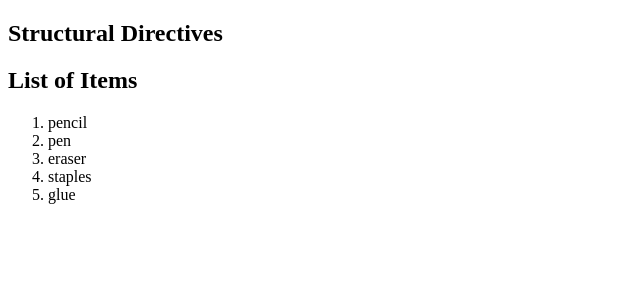
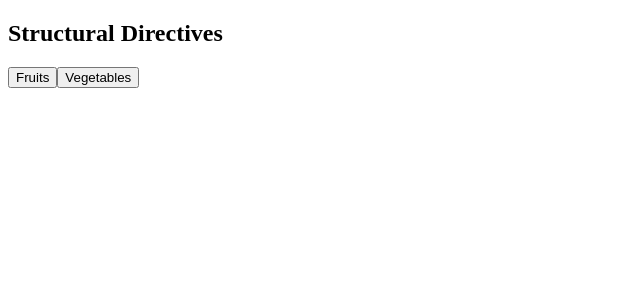
Before and after one commit to jackofalltradesprogrammer/AngularBootCamp, an Angular app: page / in a window 1280 px wide. Shown: the top 300 px of the page, without its empty margins (0-640 px from the left). Built offline with nearby package versions, Linux system fonts and the light colour scheme.

Commit message:
D4 - Example to display lists of items using *ngFor with buttons

```diff
--- a/src/app/app.component.html
+++ b/src/app/app.component.html
@@ -1,8 +1,10 @@
 <h2> Structural Directives </h2>
-
-<h2> List of Items</h2>
+<button (click)='display("fruits")'>Fruits</button>
+<button (click)='display("vegetables")'>Vegetables</button>
+<h2> {{title}}</h2>
 <ol>
   <li *ngFor='let item of items'>
     {{item}}
   </li>
 </ol>
+{{msg}}
--- a/src/app/app.component.ts
+++ b/src/app/app.component.ts
@@ -6,10 +6,21 @@ import { Component } from '@angular/core';
   styleUrls: ['./app.component.css']
 })
 export class AppComponent {
+  title:string;
+  items: String[] =[];
+  msg: string;
+  display(p){
+    if(p=="fruits"){
+      this.items = ['grapes', 'mango', 'apple','strawberry', 'blueberry'];
+      this.title = ' List of Vegetables'
+      this.msg = 'Count of Vegetables ' + this.items.length;
+    }
+    else if (p=="vegetables"){
+      this.items = ['potato', 'turnip', 'carrot', 'radish', 'brocolli'];
+      this.title = ' List of Fruits'
+      this.msg = 'Count of Fruits: ' + this.items.length;
+    }
 
-  items: String[] =[];
-  constructor(){
-    this.items = ['pencil', 'pen', 'eraser','staples', 'glue'];
   }
 
 }
```
